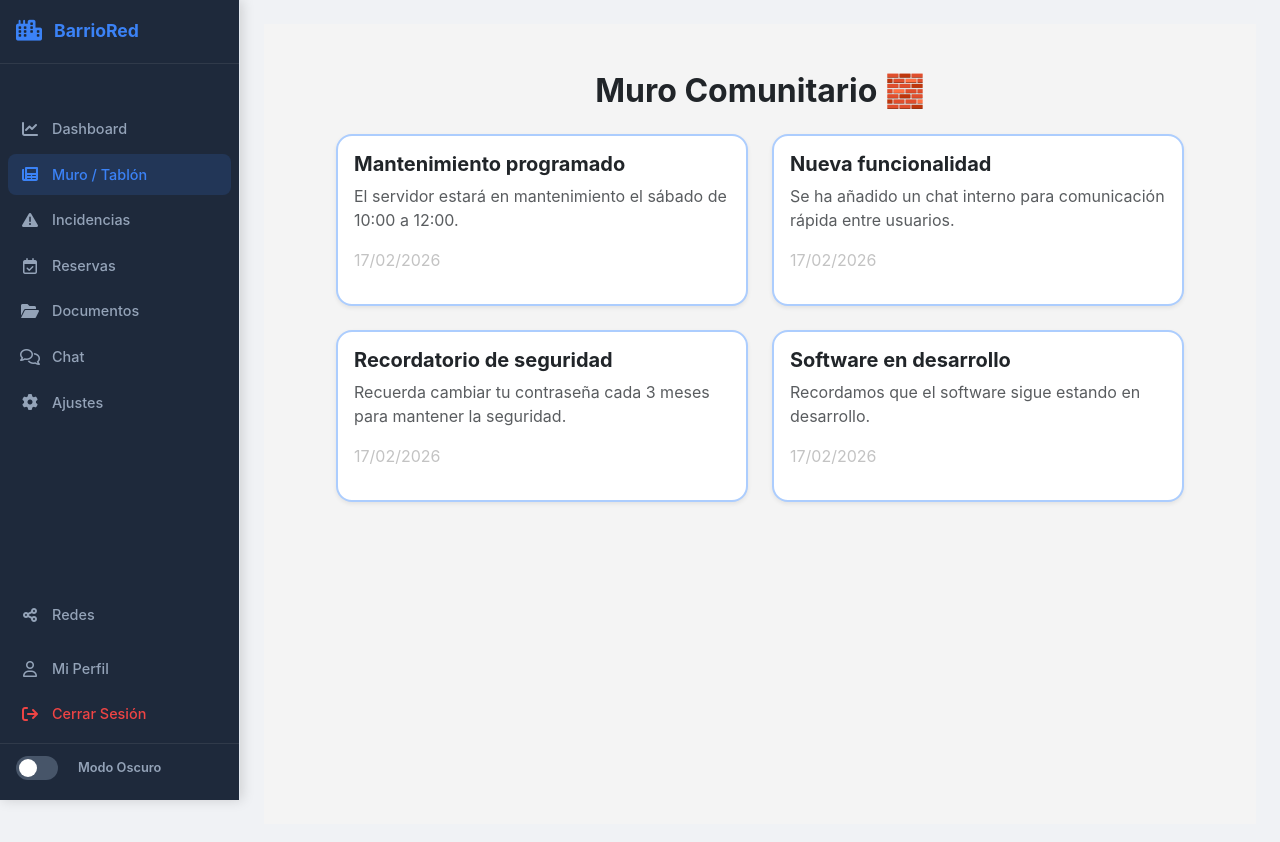
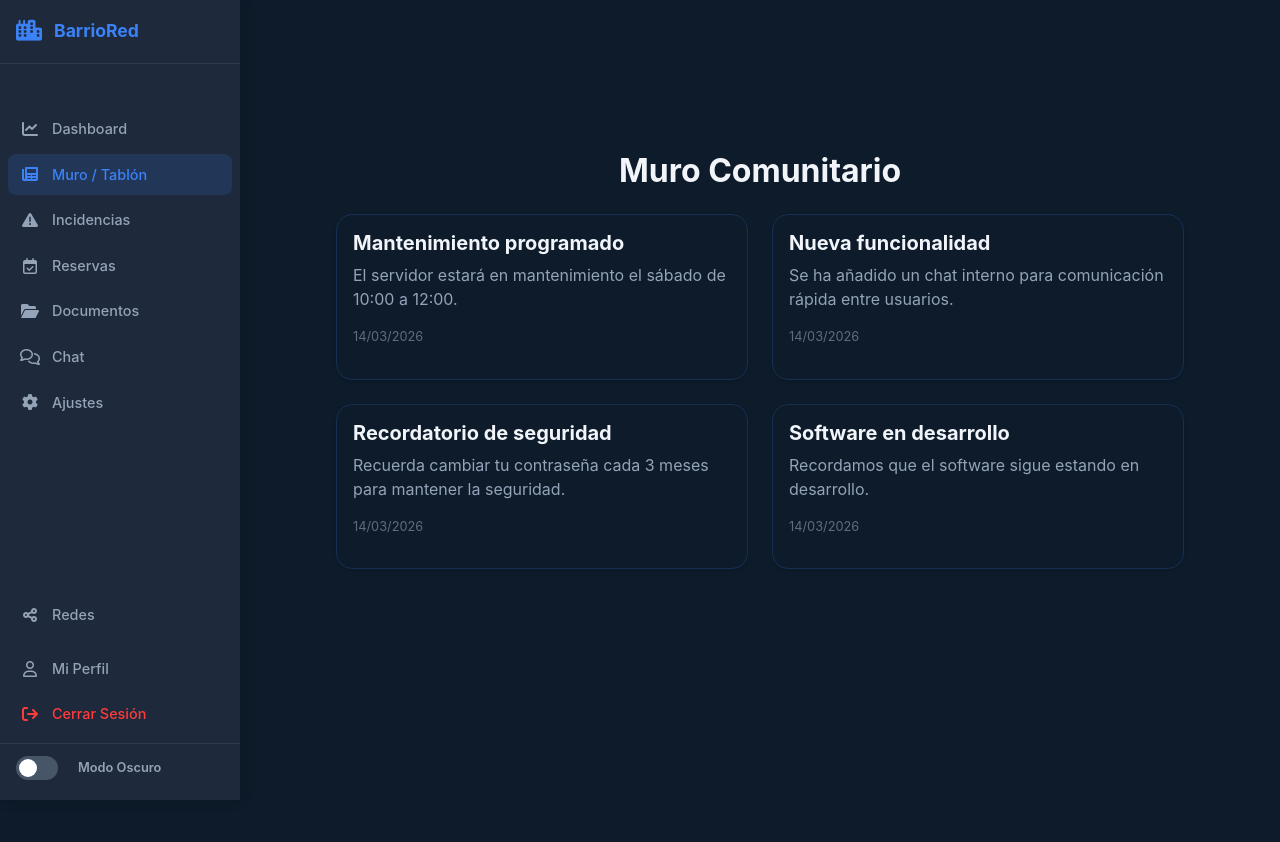
Before and after one commit to Aitor1945/TFG, a React (Vite) app: page /muro in a window 1280 px wide. Shown: the top 842 px of the page. Built offline with nearby package versions, Linux system fonts and the light colour scheme.

Commit message:
Carrusel muro/tablón

```diff
--- a/src/components/layouts/SideBar.css
+++ b/src/components/layouts/SideBar.css
@@ -1,6 +1,7 @@
 :root {
   --bg-sidebar: #1e293b;
   --bg-sidebar-hover: #2d3f55;
+  --bg-body: #0d1b2a;
   --text-primary: #f1f5f9;
   --text-secondary: #94a3b8;
   --accent: #3b82f6;
@@ -45,6 +46,7 @@ body.light-mode {
   overflow: hidden;
   z-index: 100;
   box-shadow: 2px 0 12px rgba(0,0,0,0.15);
+  border: 0;
 }
 
 /* Al hacer hover se expande */
--- a/src/components/layouts/SideBar.jsx
+++ b/src/components/layouts/SideBar.jsx
@@ -89,7 +89,7 @@ export default function SideBar() {
           </NavLink>
         </li>
         <li>
-          <NavLink to="/login" className="nav-link" style={{ color: "#ef4444" }}>
+          <NavLink to="/login" className="nav-link" style={{ color: "#ff3b3b" }}>
             <i className="fa-solid fa-arrow-right-from-bracket"></i><span>Cerrar Sesión</span>
           </NavLink>
         </li>
--- a/src/components/pages/Muro.jsx
+++ b/src/components/pages/Muro.jsx
@@ -2,16 +2,21 @@ import React from "react";
 import "./tablon.css";
 
 const anuncios = [
-  { id: 1, titulo: "Mantenimiento programado", descripcion: "El servidor estará en mantenimiento el sábado de 10:00 a 12:00.", date:"17/02/2026" },
-  { id: 2, titulo: "Nueva funcionalidad", descripcion: "Se ha añadido un chat interno para comunicación rápida entre usuarios." , date:"17/02/2026" },
-  { id: 3, titulo: "Recordatorio de seguridad", descripcion: "Recuerda cambiar tu contraseña cada 3 meses para mantener la seguridad." , date:"17/02/2026" },
-  { id: 4, titulo: "Software en desarrollo", descripcion: "Recordamos que el software sigue estando en desarrollo." , date:"17/02/2026" },
+  { id: 1, titulo: "Mantenimiento programado", descripcion: "El servidor estará en mantenimiento el sábado de 10:00 a 12:00.", date:"14/03/2026" },
+  { id: 2, titulo: "Nueva funcionalidad", descripcion: "Se ha añadido un chat interno para comunicación rápida entre usuarios." , date:"14/03/2026" },
+  { id: 3, titulo: "Recordatorio de seguridad", descripcion: "Recuerda cambiar tu contraseña cada 3 meses para mantener la seguridad." , date:"14/03/2026" },
+  { id: 4, titulo: "Software en desarrollo", descripcion: "Recordamos que el software sigue estando en desarrollo." , date:"14/03/2026" },
 ];
 
 const Tablon = () => {
   return (
   <div className="container-fluid min-vh-100 d-flex flex-column align-items-center justify-content-start pt-5 tablon-container">
-  <h2 className="mb-4 fw-bold text-dark">Muro Comunitario 🧱</h2>
+    <div className="marquee-container">
+      <div className="marquee-content">
+        Bienvenido al muro comunitario: aquí encontrarás noticias, eventos y avisos importantes de la comunidad • Bienvenido al muro comunitario: aquí encontrarás noticias, eventos y avisos importantes de la comunidad •
+      </div>
+    </div>
+    <h2 className="mb-4 fw-bold">Muro Comunitario</h2>
     <div className="row w-100 justify-content-center g-4 px-3 px-md-5">
       {anuncios.map(anuncio => (
         <div key={anuncio.id} className="col-12 col-md-8 col-lg-6">
--- a/src/components/pages/tablon.css
+++ b/src/components/pages/tablon.css
@@ -1,23 +1,83 @@
-/* Tablon.css */
+/* tablon.css - VERSIÓN MODIFICADA */
+
 .tablon-container {
-  background-color: #f4f4f4; /* color de fondo */
+  /* Hacemos el fondo transparente para que se vea el color del .main */
+  /* Esto elimina el "recuadro" que veías en la transición */
+  background-color: transparent !important;
+  transition: background-color var(--transition);
+  width: 100%;
 }
+
 .tablon-card {
-  transition: transform 0.2s;
+  /* Usamos la variable de fondo de tarjeta definida en SideBar.css */
+  background-color: var(--bg-card);
+
+  /* Sincronizamos el tiempo de la transición (0.3s) con el Sidebar */
+  transition:
+    transform 0.2s,
+    background-color var(--transition),
+    box-shadow 0.2s,
+    border-color var(--transition);
+
   cursor: pointer;
-  border-radius: 1rem; /* redondeado más marcado */
+  border-radius: 1rem;
+  /* Un borde sutil que se adapta al modo */
+  border: 1px solid rgba(59, 130, 246, 0.2);
 }
 
 .tablon-card:hover {
   transform: translateY(-5px);
-  box-shadow: 0 .5rem 1rem rgba(0,0,0,.15); /* hover shadow */
+  /* Sombra más suave para que no parezca un parche */
+  box-shadow: 0 10px 20px rgba(0, 0, 0, 0.2);
+  border-color: var(--accent);
+}
+
+.tablon-card .card-title {
+  color: var(--text-primary);
+  transition: color var(--transition);
+}
+
+.tablon-card .card-text {
+  /* El !important asegura que Bootstrap no lo fuerce a gris oscuro fijo */
+  color: var(--text-secondary) !important;
+  transition: color var(--transition);
 }
 
 .tablon-card .card-date {
-  color: #c3c3c3; /* fecha en rojo */
+  color: var(--text-secondary);
+  opacity: 0.6;
+  font-size: 0.8rem;
 }
 
-.tablon-card {
-  border: 2px solid #0d6dfd57;   /* azul bootstrap */
-  border-radius: 16px;
+/* Ajuste para el título principal del muro */
+.tablon-container h2 {
+  color: var(--text-primary);
+  transition: color var(--transition);
 }
+
+.marquee-container {
+  width: 100%;
+  overflow: hidden;
+  position: relative;
+  height: 40px; /* altura fija para que no afecte al layout */
+  margin-bottom: 40px;
+}
+
+.marquee-content {
+  position: absolute; /* 🔥 CLAVE: lo saca del flujo */
+  white-space: nowrap;
+  font-size: 30px;
+  color: var(--text-primary);
+  font-weight: 500;
+  animation: marquee 20s linear infinite;
+}
+
+/* Animación limpia */
+@keyframes marquee {
+  0% {
+    transform: translateX(100%);
+  }
+  100% {
+    transform: translateX(-100%);
+  }
+}
```
Lines whose indentation alone changed are shown as unchanged.
